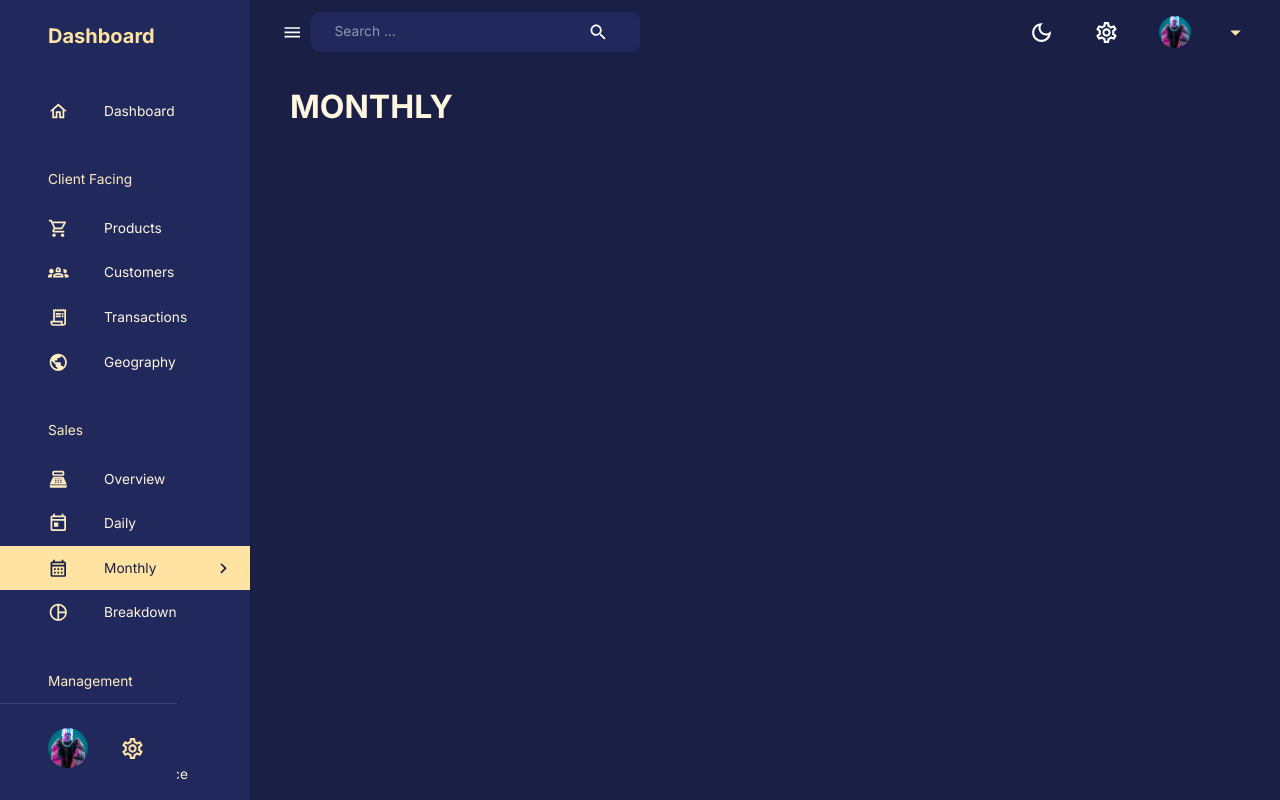
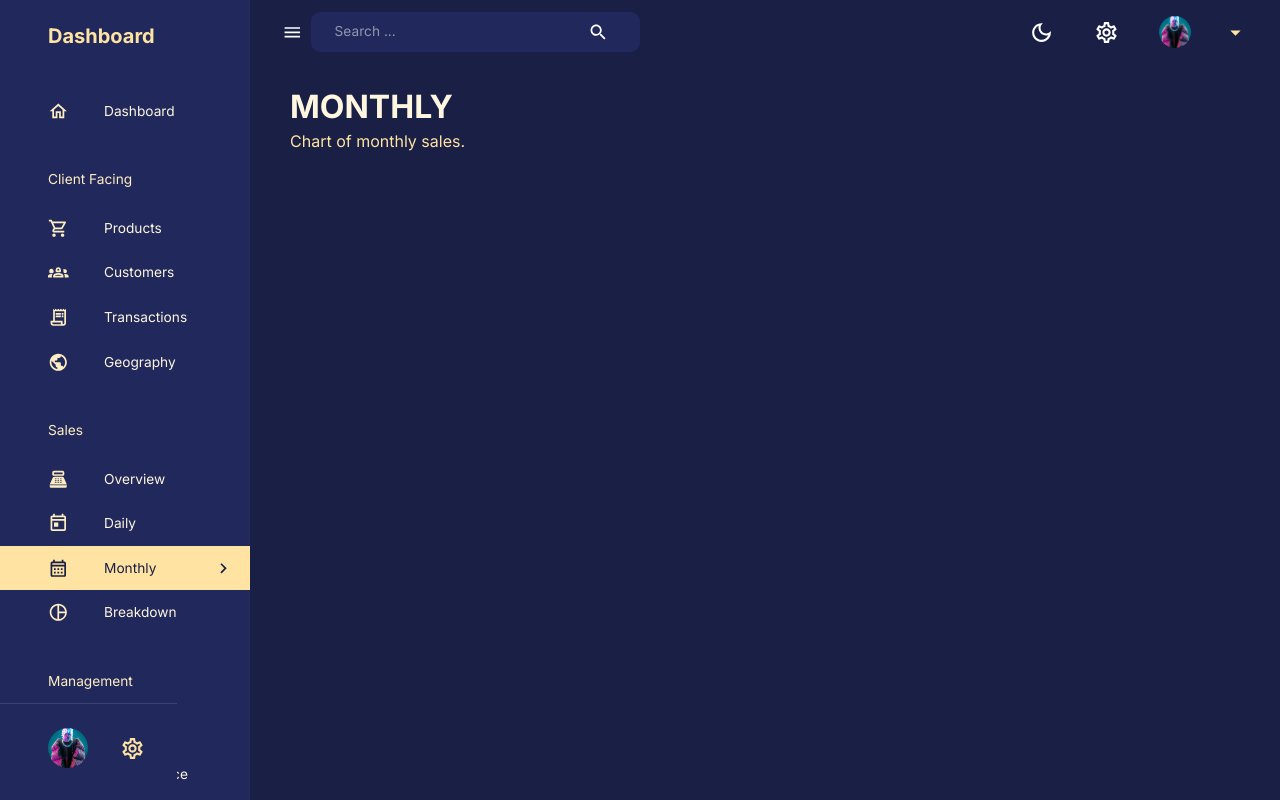
Before and after one commit to YooZiiX/AdminDashboard, a React (Create React App) app in the folder client/: page /monthly in a window 1280 px wide. Built offline with nearby package versions, Linux system fonts and the light colour scheme; no server answers.

Commit message:
add subtitle

```diff
--- a/client/src/scenes/Monthly/index.jsx
+++ b/client/src/scenes/Monthly/index.jsx
@@ -5,7 +5,7 @@ import Header from "components/Header";
 const Monthly = () => {
   return (
     <Box m="1.5rem 2.5rem">
-      <Header title="Monthly" subtitle="" />
+      <Header title="Monthly" subtitle="Chart of monthly sales." />
       <Box height="75vh"></Box>
     </Box>
   );
```
